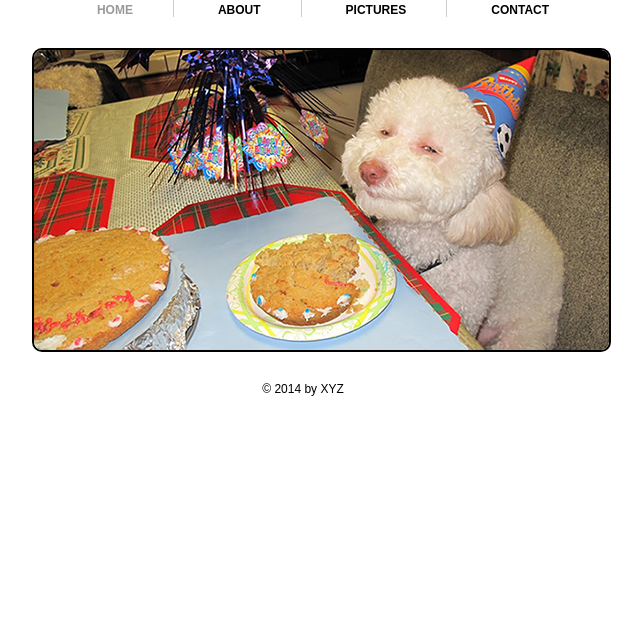
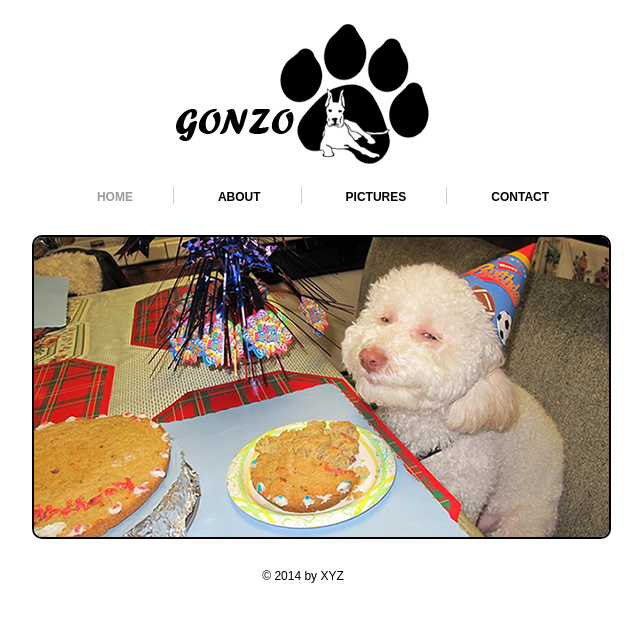
Before and after one commit to Ajinkya2306/Tutorials, a plain HTML site: page index.html in a window 1280 px wide. Shown: the whole page, without its empty margins (337-979 px from the left). Drawn offline with Linux system fonts and the light colour scheme.

Commit message:
going back to second commit

```diff
--- a/index.html
+++ b/index.html
@@ -8,7 +8,19 @@
 <body>
 
 
+<!--Header Starts-->
 
+	<div class="header">
+
+		<div class="logo">
+
+			<h1><a href="#">GONZO</a></h1>
+
+		</div>
+
+	</div>
+
+<!--==========================Header Ends======================================-->
 
 <!--==============================Navigatin starts=============================-->
 
```
